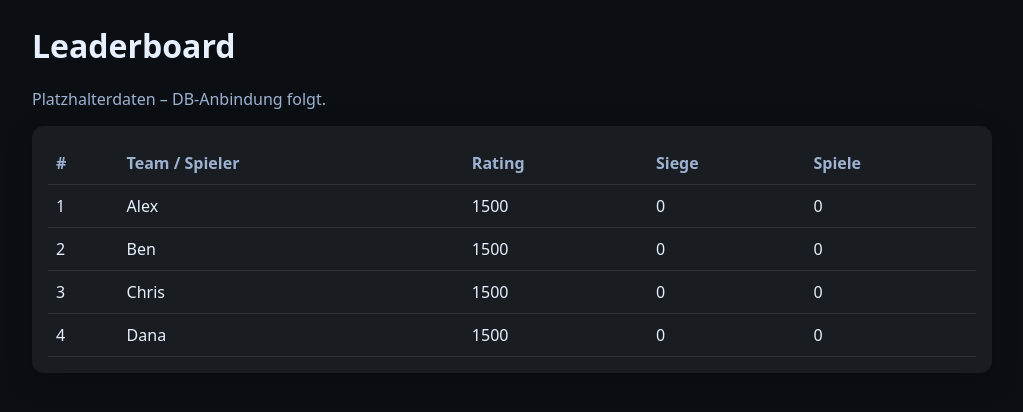
After one commit to HosseinKrouna/foosball-scoreboard, a PHP site: page /leaderboard in a window 1280 px wide. The commit adds this page. Shown: the top 412 px of the page, without its empty margins (128-1151 px from the left). Run offline with PHP 8.4, Linux system fonts and the light colour scheme.

Commit message:
feat: add placeholder leaderboard view and route

```diff
--- a/public/css/style.css
+++ b/public/css/style.css
@@ -1,2 +1,9 @@
-body { font-family: system-ui, Arial, sans-serif; margin: 24px; }
+body { font-family: system-ui, Arial, sans-serif; margin: 24px; background: #0b0f14; color: #e6f0ff; }
 .container { max-width: 960px; margin: 0 auto; }
+.muted { color: #9db2d1; }
+.card { background: rgba(255,255,255,0.06); border-radius: 12px; padding: 16px; box-shadow: 0 8px 24px rgba(0,0,0,0.25); }
+.table { width: 100%; border-collapse: collapse; }
+.table th, .table td { padding: 10px 8px; border-bottom: 1px solid rgba(255,255,255,0.10); text-align: left; }
+.table th { color: #9db2d1; font-weight: 600; }
+a { color: #33e1ed; text-decoration: none; }
+a:hover { text-decoration: underline; }
--- a/routes/web.php
+++ b/routes/web.php
@@ -9,6 +9,20 @@ function route(string $method, string $path): string {
         return (string)ob_get_clean();
     }
 
+    if ($method === 'GET' && $path === '/leaderboard') {
+        $title = 'Leaderboard';
+        // Platzhalter-Daten
+        $teams = [
+            ['rank'=>1,'name'=>'Alex','rating'=>1500,'wins'=>0,'games'=>0],
+            ['rank'=>2,'name'=>'Ben','rating'=>1500,'wins'=>0,'games'=>0],
+            ['rank'=>3,'name'=>'Chris','rating'=>1500,'wins'=>0,'games'=>0],
+            ['rank'=>4,'name'=>'Dana','rating'=>1500,'wins'=>0,'games'=>0],
+        ];
+        ob_start();
+        include __DIR__ . '/../views/leaderboard.php';
+        return (string)ob_get_clean();
+    }
+
     http_response_code(404);
     return 'Not found';
 }
--- a/views/home.php
+++ b/views/home.php
@@ -1,4 +1,5 @@
 <?php ob_start(); ?>
 <h1>Foosball Scoreboard</h1>
-<p>Router & Views funktionieren!!</p>
+<p>Router & Views funktionieren !!</p>
+<p><a href="/leaderboard"> Zum Leaderboard</a></p>
 <?php $content = ob_get_clean(); include __DIR__ . '/layout.php'; ?>
--- /dev/null
+++ b/views/leaderboard.php
@@ -0,0 +1,28 @@
+<?php ob_start(); ?>
+<h1>Leaderboard</h1>
+<p class="muted">Platzhalterdaten – DB-Anbindung folgt.</p>
+<div class="card">
+    <table class="table">
+        <thead>
+            <tr>
+                <th>#</th>
+                <th>Team / Spieler</th>
+                <th>Rating</th>
+                <th>Siege</th>
+                <th>Spiele</th>
+            </tr>
+        </thead>
+        <tbody>
+            <?php foreach ($teams as $t): ?>
+            <tr>
+                <td><?= (int)$t['rank'] ?></td>
+                <td><?= htmlspecialchars($t['name']) ?></td>
+                <td><?= (int)$t['rating'] ?></td>
+                <td><?= (int)$t['wins'] ?></td>
+                <td><?= (int)$t['games'] ?></td>
+            </tr>
+            <?php endforeach; ?>
+        </tbody>
+    </table>
+</div>
+<?php $content = ob_get_clean(); include __DIR__ . '/layout.php'; ?>
```
